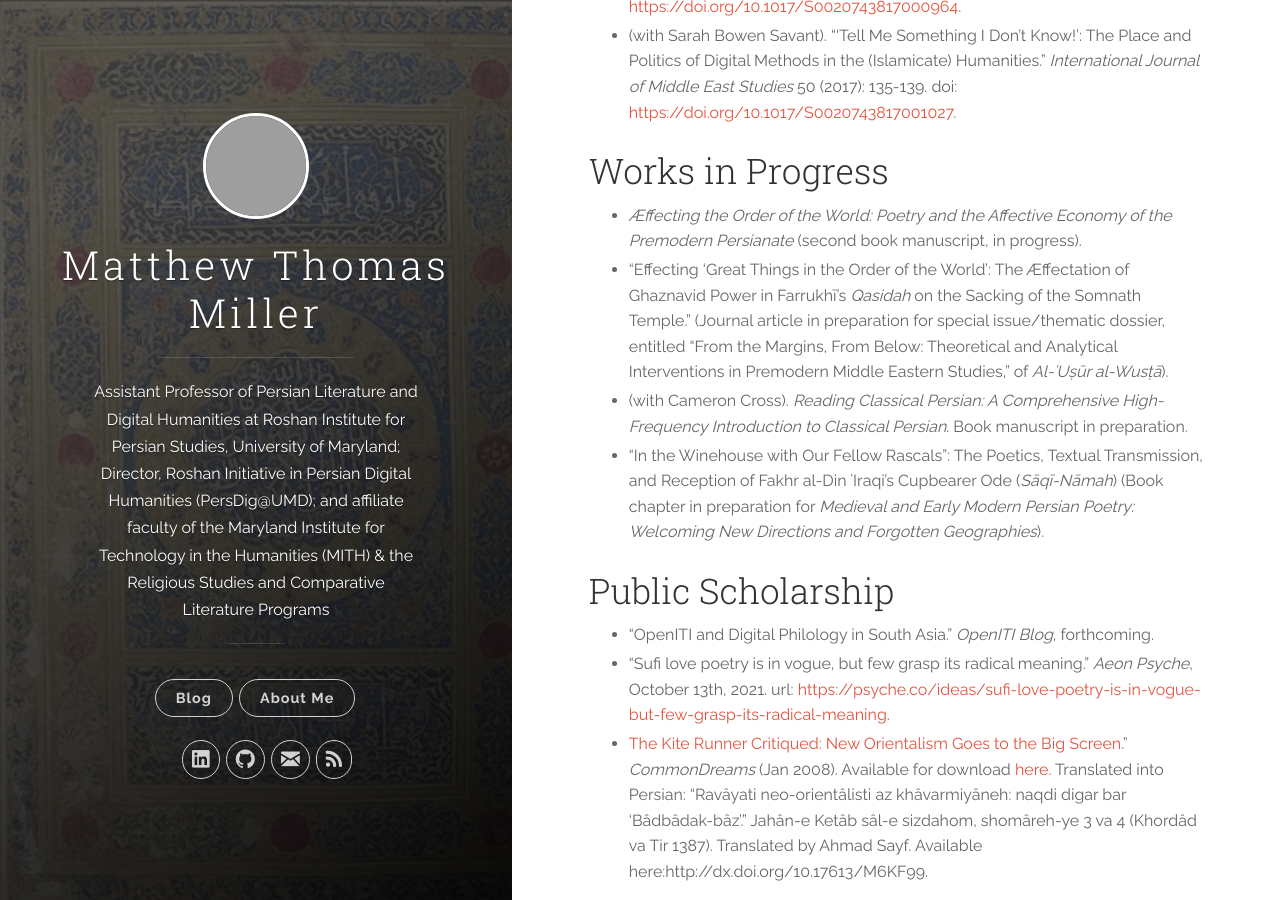
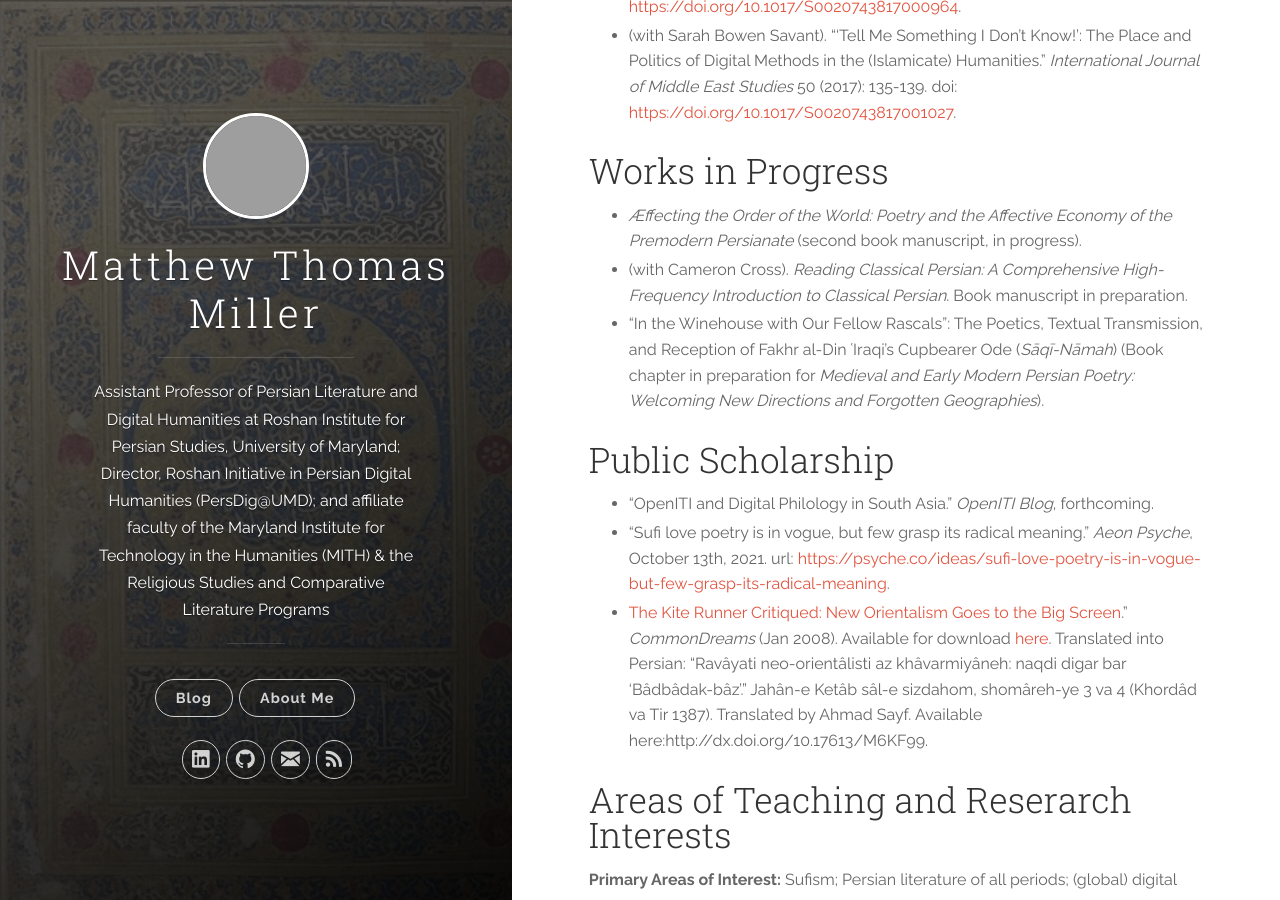
Before and after one commit to MatthewThomasMiller/MatthewThomasMiller.github.io, a Jekyll site: the page built from about-me.md, in a window 1280 px wide and 900 px high, scrolled down 5420 px, cut to the strip 0-900 px from the top of the window. Built offline with Jekyll 4.4.1, drawn with Linux system fonts in a browser that asks for light colours; grey boxes are pictures that could not be loaded.

Commit message:
correction

```diff
--- a/about-me.md
+++ b/about-me.md
@@ -80,7 +80,6 @@ https://doi.org/10.1017/S0020743817001027).
 ## Works in Progress
 
 * *Æffecting the Order of the World: Poetry and the Affective Economy of the Premodern Persianate* (second book manuscript, in progress).
-* "Effecting 'Great Things in the Order of the World': The Æffectation of Ghaznavid Power in Farrukhī's *Qasidah* on the Sacking of the Somnath Temple." (Journal article in preparation for special issue/thematic dossier, entitled "From the Margins, From Below: Theoretical and Analytical Interventions in Premodern Middle Eastern Studies," of *Al-ʿUṣūr al-Wusṭā*).
 * (with Cameron Cross). *Reading Classical Persian: A Comprehensive High-Frequency Introduction to Classical Persian*. Book manuscript in preparation.
 * "In the Winehouse with Our Fellow Rascals": The Poetics, Textual Transmission, and Reception of Fakhr al-Din ʿIraqi's Cupbearer Ode (*Sāqī-Nāmah*) (Book chapter in preparation for *Medieval and Early Modern Persian Poetry: Welcoming New Directions and Forgotten Geographies*).
 
```
